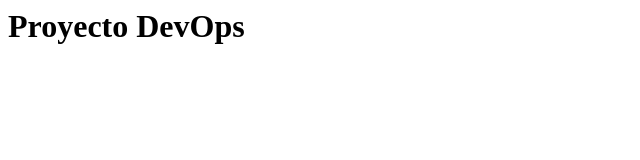
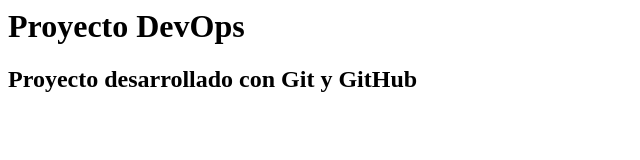
Before and after one commit to tirrino/proyecto-devops-git, a plain HTML site: page app/index.html in a window 1280 px wide. Shown: the whole page, without its empty margins (0-640 px from the left). Drawn offline with Linux system fonts and the light colour scheme.

Commit message:
Actualizar vista principal en rama feature-home

```diff
--- a/app/index.html
+++ b/app/index.html
@@ -1 +1,2 @@
 <h1>Proyecto DevOps</h1>
+<h2>Proyecto desarrollado con Git y GitHub</h2>
```
